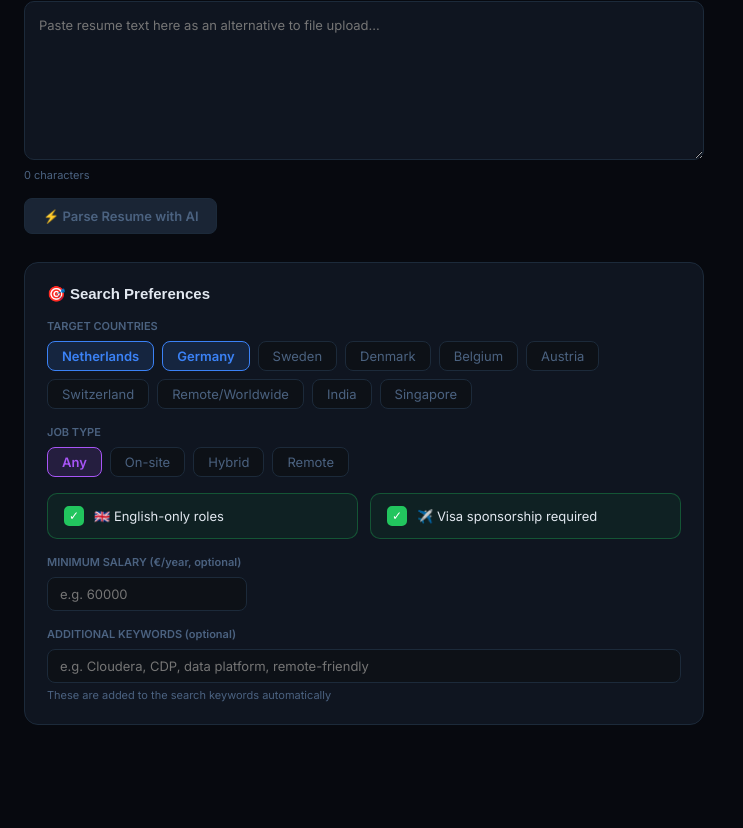
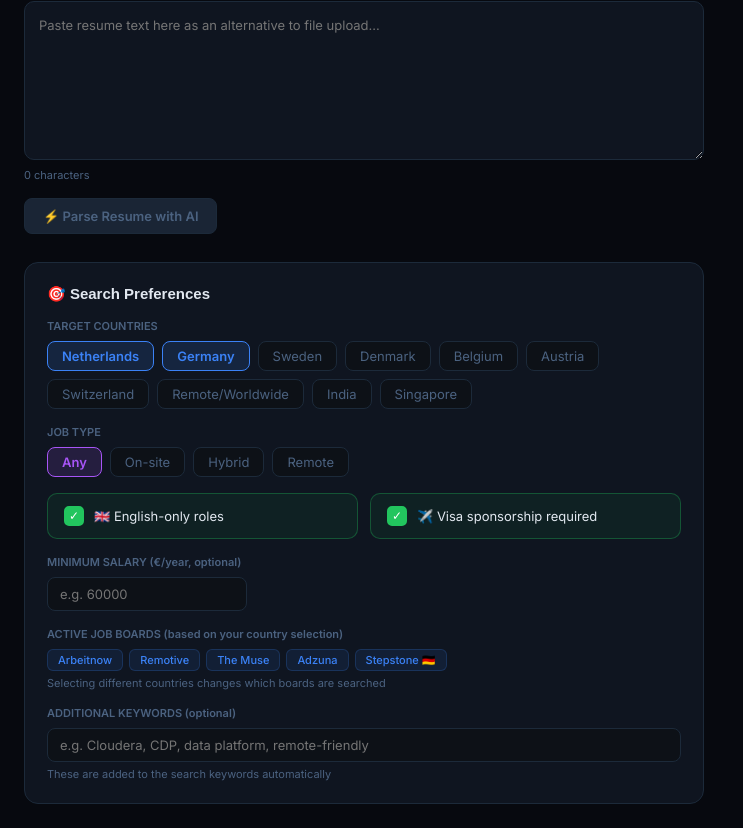
Before and after one commit to Nicky1411/jobagent-frontend-React-web-app-, a React (Create React App) app: page / in a window 1280 px wide. Shown: the part 403-1231 px from the top of the page, without its empty margins (0-743 px from the left). Before the commit the page ends 1152 px from the top, so only its background shows below. Built offline with nearby package versions, Linux system fonts and the light colour scheme.

Commit message:
Refactor job board sources and keyword logic
Updated job board sources and keyword handling based on selected countries.

```diff
--- a/src/App.js
+++ b/src/App.js
@@ -2,6 +2,45 @@ import { useState, useRef, useEffect, useCallback } from "react";
 
 // ── CONFIG ───────────────────────────────────────────────
 const BACKEND_URL = "https://web-production-a6653.up.railway.app";
+
+// Geography → Job Board mapping
+// Each country activates specific job boards automatically
+const GEOGRAPHY_BOARDS = {
+  "Netherlands":       ["arbeitnow", "remotive", "themuse", "adzuna"],
+  "Germany":           ["stepstone", "arbeitnow", "themuse", "adzuna"],
+  "Sweden":            ["arbeitnow", "remotive", "themuse", "adzuna"],
+  "Denmark":           ["arbeitnow", "remotive", "adzuna"],
+  "Belgium":           ["arbeitnow", "remotive", "adzuna"],
+  "Austria":           ["stepstone", "arbeitnow", "adzuna"],
+  "Switzerland":       ["stepstone", "arbeitnow", "adzuna"],
+  "UK":                ["remotive", "themuse", "weworkremotely", "adzuna"],
+  "India":             ["naukri", "iimjobs", "instahyre", "adzuna"],
+  "Singapore":         ["remotive", "themuse", "adzuna"],
+  "Remote/Worldwide":  ["remotive", "weworkremotely", "themuse", "arbeitnow"],
+};
+
+// Adzuna country codes
+const ADZUNA_COUNTRIES = {
+  "Netherlands": "nl", "Germany": "de", "Sweden": "se",
+  "Denmark": "dk", "Belgium": "be", "Austria": "at",
+  "Switzerland": "ch", "UK": "gb", "India": "in", "Singapore": "sg",
+};
+
+// Derive active sources from selected countries
+const getActiveSources = (countries) => {
+  const sources = new Set();
+  countries.forEach(country => {
+    (GEOGRAPHY_BOARDS[country] || []).forEach(s => sources.add(s));
+  });
+  return [...sources];
+};
+
+// Get Adzuna country codes from selected countries
+const getAdzunaCountries = (countries) => {
+  return countries
+    .filter(c => ADZUNA_COUNTRIES[c])
+    .map(c => ADZUNA_COUNTRIES[c]);
+};
 const AUTO_APPLY_THRESHOLD = 85; // auto-apply if match >= this
 
 // ── DEMO DATA (generic — shown before live search) ───────
@@ -125,8 +164,8 @@ export default function App() {
     englishOnly: true,
     visaSponsorship: true,
     customKeywords: "",
-    sources: ["arbeitnow", "remotive", "weworkremotely", "themuse", "adzuna", "naukri", "iimjobs", "instahyre"],
   });
+  // Sources are always derived from selected countries - no manual selection needed
 
   // Jobs
   const [jobs, setJobs] = useState(DEMO_JOBS);
@@ -224,7 +263,8 @@ export default function App() {
               keywords: searchKeywords + (prefs.customKeywords ? " " + prefs.customKeywords : ""),
               profile: parsedProfile || {},
               preferences: prefs,
-              sources: prefs.sources,
+              sources: getActiveSources(prefs.countries),
+              adzuna_countries: getAdzunaCountries(prefs.countries),
               adzuna_app_id: "e54fec0b",
               adzuna_app_key: "3b1268098a6185accb5ac6e4d663c02d"
             }),
@@ -576,10 +616,15 @@ Packer.toBuffer(doc).then(buf => {
     try {
       // Build keywords from profile + preferences
       const profileTitle = parsedProfile.title?.toLowerCase() || "";
-      const topSkills = parsedProfile.skills?.slice(0, 3).join(" ").toLowerCase() || "";
+      const topSkills = parsedProfile.skills?.slice(0, 2).join(" ").toLowerCase() || "";
       const customKw = prefs.customKeywords ? " " + prefs.customKeywords : "";
-      const locationKw = prefs.countries.filter(c => c !== "Remote/Worldwide").slice(0, 2).join(" OR ").toLowerCase();
-      const keywords = `${profileTitle} ${topSkills}${customKw} ${locationKw}`.trim();
+      // Keep keywords short - max 4 words from title + skills
+      const titleWords = profileTitle.split(" ").slice(0, 3).join(" ");
+      const keywords = `${titleWords} ${topSkills}${customKw}`.trim();
+
+      // Derive sources from selected countries automatically
+      const activeSources = getActiveSources(prefs.countries);
+      const adzunaCountries = getAdzunaCountries(prefs.countries);
 
       addLog(`🔑 Keywords: "${keywords}"`);
       addLog(`📍 Targets: ${prefs.countries.join(", ")}`);
@@ -594,9 +639,11 @@ Packer.toBuffer(doc).then(buf => {
           state: agentState || {},
           preferences: prefs,
           keywords,
-          sources: prefs.sources,
+          sources: activeSources,
           adzuna_app_id: "e54fec0b",
           adzuna_app_key: "3b1268098a6185accb5ac6e4d663c02d",
+          adzuna_countries: adzunaCountries,
+          target_countries: prefs.countries,
         }),
       });
       const data = await r.json();
@@ -815,6 +862,19 @@ Packer.toBuffer(doc).then(buf => {
                     <input value={prefs.salaryMin} onChange={e => setPrefs(p => ({ ...p, salaryMin: e.target.value }))}
                       placeholder="e.g. 60000"
                       style={{ width: 200, background: C.surface, border: `1px solid ${C.border}`, borderRadius: 8, padding: "8px 12px", color: C.text, fontSize: 13 }} />
+                  </div>
+
+                  {/* Active boards preview */}
+                  <div style={{ marginBottom: 16 }}>
+                    <div style={{ fontSize: 11, color: C.muted, marginBottom: 8, fontWeight: 600 }}>ACTIVE JOB BOARDS (based on your country selection)</div>
+                    <div style={{ display: "flex", flexWrap: "wrap", gap: 6 }}>
+                      {getActiveSources(prefs.countries).map(s => (
+                        <span key={s} style={{ background: C.accent+"18", border: `1px solid ${C.accent}33`, borderRadius: 6, padding: "3px 10px", fontSize: 11, color: C.accent, fontWeight: 500 }}>
+                          {s === "naukri" ? "Naukri 🇮🇳" : s === "iimjobs" ? "IIMJobs 🇮🇳" : s === "instahyre" ? "Instahyre 🇮🇳" : s === "stepstone" ? "Stepstone 🇩🇪" : s === "weworkremotely" ? "WeWorkRemotely" : s === "themuse" ? "The Muse" : s.charAt(0).toUpperCase() + s.slice(1)}
+                        </span>
+                      ))}
+                    </div>
+                    <div style={{ fontSize: 11, color: C.muted, marginTop: 5 }}>Selecting different countries changes which boards are searched</div>
                   </div>
 
                   {/* Custom keywords */}
```
